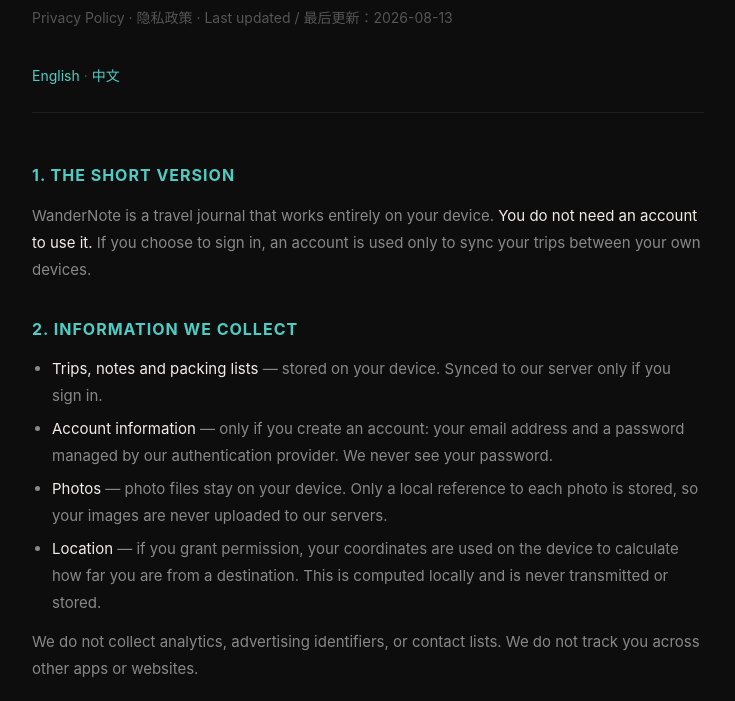
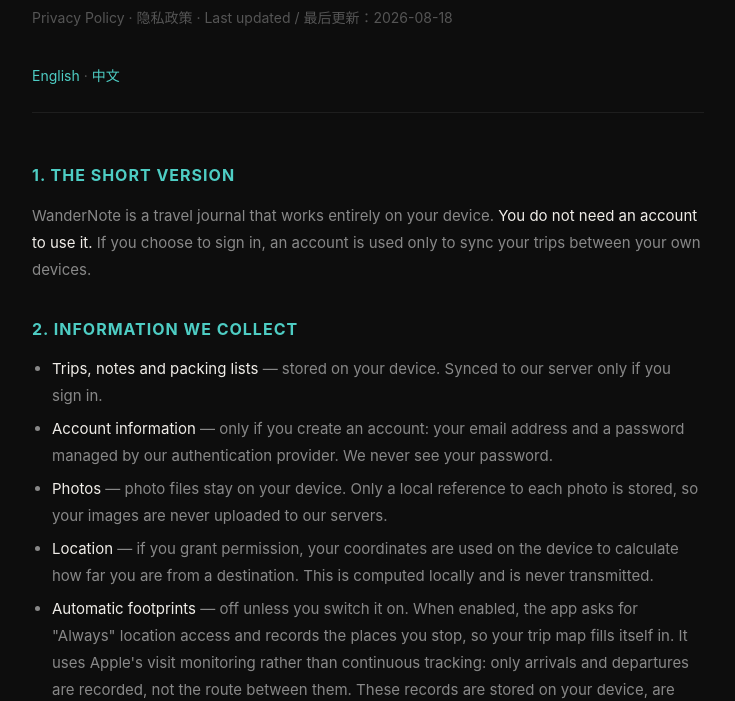
Before and after one commit to cqforest123-wq/wandernote, a website: page privacy-policy.html in a window 1280 px wide. Shown: the part 101-802 px from the top of the page, without its empty margins (272-1007 px from the left). Drawn offline with Linux system fonts and the light colour scheme.

Commit message:
docs: the privacy policy said location was never stored
Automatic footprints store the places the user stopped, on the device. The
published policy said location data was "never transmitted or stored", which
that would have made untrue — and this is the document the App Store listing
and the in-app link both point at.

It now says what is kept (arrivals and departures, not the route between),
where it is kept, that it never leaves the device, that it is capped at 400
entries, and what stops it.

```diff
--- a/privacy-policy.html
+++ b/privacy-policy.html
@@ -25,7 +25,7 @@
   <div class="container">
 
     <h1>🌍 WanderNote</h1>
-    <p class="subtitle">Privacy Policy · 隐私政策 · Last updated / 最后更新：2026-08-13</p>
+    <p class="subtitle">Privacy Policy · 隐私政策 · Last updated / 最后更新：2026-08-18</p>
     <p class="langnav"><a href="#en">English</a> · <a href="#zh">中文</a></p>
 
     <!-- ─────────────── ENGLISH ─────────────── -->
@@ -39,7 +39,8 @@
         <li><span class="highlight">Trips, notes and packing lists</span> — stored on your device. Synced to our server only if you sign in.</li>
         <li><span class="highlight">Account information</span> — only if you create an account: your email address and a password managed by our authentication provider. We never see your password.</li>
         <li><span class="highlight">Photos</span> — photo files stay on your device. Only a local reference to each photo is stored, so your images are never uploaded to our servers.</li>
-        <li><span class="highlight">Location</span> — if you grant permission, your coordinates are used on the device to calculate how far you are from a destination. This is computed locally and is never transmitted or stored.</li>
+        <li><span class="highlight">Location</span> — if you grant permission, your coordinates are used on the device to calculate how far you are from a destination. This is computed locally and is never transmitted.</li>
+        <li><span class="highlight">Automatic footprints</span> — off unless you switch it on. When enabled, the app asks for "Always" location access and records the places you stop, so your trip map fills itself in. It uses Apple's visit monitoring rather than continuous tracking: only arrivals and departures are recorded, not the route between them. These records are stored on your device, are never transmitted, are capped at the most recent 400 entries, and stop being recorded the moment you switch the feature off or revoke the permission.</li>
       </ul>
       <p>We do not collect analytics, advertising identifiers, or contact lists. We do not track you across other apps or websites.</p>
 
@@ -91,7 +92,8 @@
         <li><span class="highlight">旅程、随记和打包清单</span> —— 保存在你的设备上。只有在你登录后才会同步到服务器。</li>
         <li><span class="highlight">账号信息</span> —— 仅在你主动注册时：邮箱地址，以及由认证服务托管的密码。我们看不到你的密码。</li>
         <li><span class="highlight">照片</span> —— 照片文件始终留在你的设备上。我们只保存指向照片的本地引用，图片本身不会上传到我们的服务器。</li>
-        <li><span class="highlight">位置</span> —— 在你授权的前提下，坐标仅在设备本地用于计算你与目的地的距离。该计算在本机完成，不会传输，也不会存储。</li>
+        <li><span class="highlight">位置</span> —— 在你授权的前提下，坐标仅在设备本地用于计算你与目的地的距离。该计算在本机完成，不会传输。</li>
+        <li><span class="highlight">自动足迹</span> —— 默认关闭，只有你主动开启才会启用。开启后 App 会申请「始终」位置权限，记录你停留过的地点，让旅程地图自己补全。它使用 Apple 的访问监测而非持续追踪：只记录到达和离开，不记录中间的路径。这些记录只存储在你的设备上，不会传输，最多保留最近 400 条，并在你关闭该功能或撤销权限的那一刻停止记录。</li>
       </ul>
       <p>我们不收集统计分析数据、广告标识符或通讯录，也不会跨其他应用或网站追踪你。</p>
 
```
